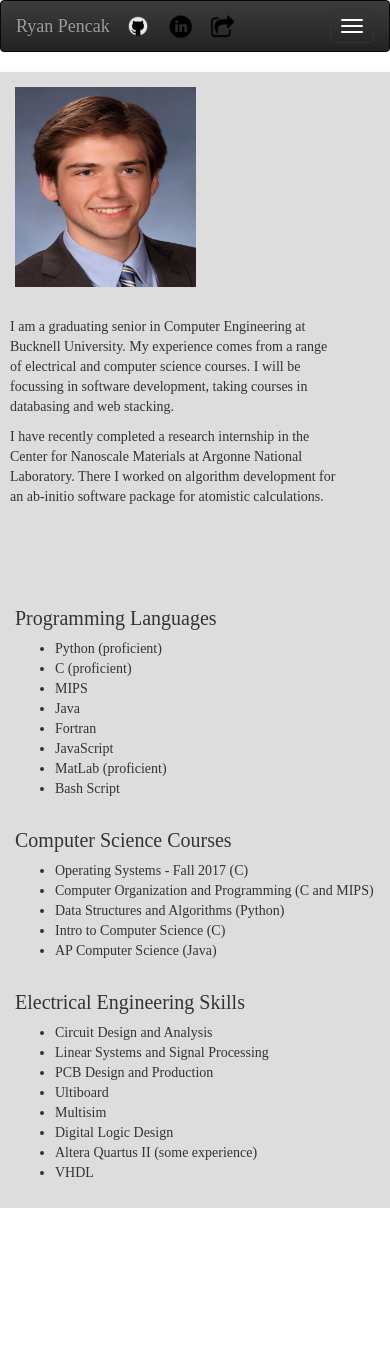
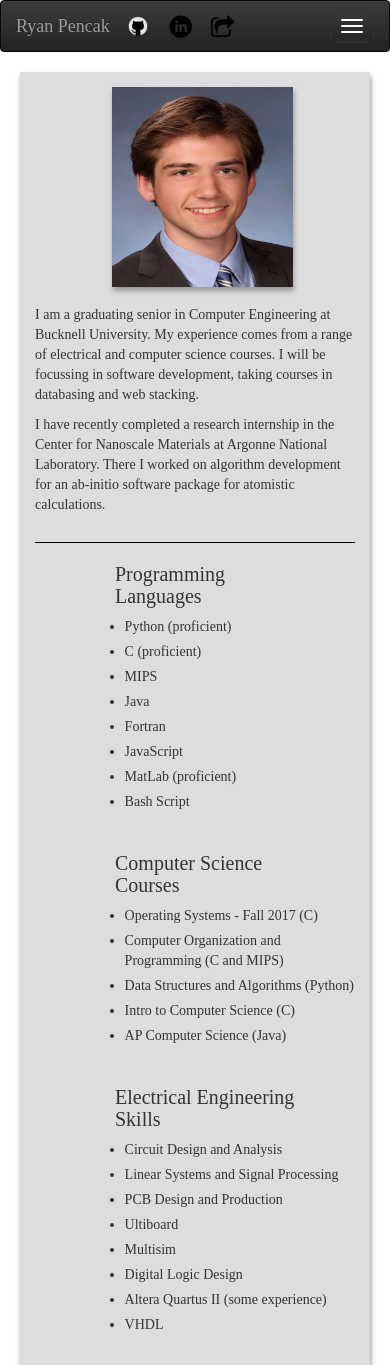
Before and after one commit to danielpencak/ryanPencak, a React (Create React App) app: page / in a window 390 px wide. Before the commit the page ends 1208 px from the top, so only its background shows below. Built offline with nearby package versions, Linux system fonts and the light colour scheme.

Commit message:
Add media queries

```diff
--- a/src/About/About.css
+++ b/src/About/About.css
@@ -1,11 +1,6 @@
 .About {
   height: 500px;
   /*border: 1px solid black;*/
-}
-
-.About .headshot {
-  height: 200px;
-  width: 181px;
 }
 
 .About .pic {
@@ -13,20 +8,25 @@
   justify-content: flex-start;
   align-items: center;
   height: 200px;
-  /*border: 1px solid black;*/
+}
+
+.About .headshot {
+  height: 200px;
+  width: 181px;
+  box-shadow: 1px 4px 5px #999;
 }
 
 .About .summary {
-    padding: 30px 50px 40px 10px;
+  padding: 2% 8% 2% 15px;
 }
 
-.About .show-grid h1 {
-  font-size: 20px;
-}
-
-.About .show-grid.skills {
-  padding-top: 30px;
-}
+/*.About .show-grid {
+  padding-top: 2%;
+  display: flex;
+  flex-direction: row;
+  align-items: flex-start;
+  justify-content: space-between;
+}*/
 
 .About .container {
   background-color: #DDD;
@@ -37,3 +37,49 @@
 .pic.col-md-3.col-xs-12 {
   padding-right: 0;
 }
+
+.About .show-grid h1 {
+  font-size: 20px;
+  /*text-align: center;*/
+  padding: 25px 20px 0 50px;
+  margin-top: 0;
+}
+
+
+.About ul {
+  padding: 0 0 0 68px;
+}
+
+@media (max-width: 767px) {
+  .About .pic {
+    display: flex;
+    justify-content: center;
+    align-items: center;
+    height: 200px;
+  }
+  .About .summary {
+    padding: 5% 15px 5% 15px;
+  }
+  .About .container {
+    margin: 0px 20px 20px 20px;
+  }
+  .About .show-grid h1 {
+    padding: 0 15% 0 25%;
+  }
+  .About .show-grid ul {
+    padding: 0 0 0 28%;
+  }
+  .About .show-grid li {
+    margin-bottom: 5px;
+  }
+  .About .languages, .About .cs {
+    margin-bottom: 40px;
+  }
+  .About .electrical {
+    margin-bottom: 15px;
+  }
+  .About .show-grid .line {
+    padding-top: 20px;
+    border-top: 1px solid black;
+  }
+}
--- a/src/About/About.js
+++ b/src/About/About.js
@@ -21,12 +21,12 @@ export default class About extends Component {
               </p>
             </Col>
           </Row>
-          <Row className="show-grid skills">
-            <Col xs={12} md={4}>
-              <h1>
+          <Row className="show-grid">
+            <Col xs={12} sm={4} md={4} lg={4}>
+              <h1 className="line">
                 Programming Languages
               </h1>
-              <ul>
+              <ul className="languages">
                 <li>Python (proficient)</li>
                 <li>C (proficient)</li>
                 <li>MIPS</li>
@@ -37,11 +37,11 @@ export default class About extends Component {
                 <li>Bash Script</li>
               </ul>
             </Col>
-            <Col xs={12} md={4}>
+            <Col xs={12} sm={4} md={4} lg={4}>
               <h1>
                 Computer Science Courses
               </h1>
-              <ul>
+              <ul className="cs">
                 <li>Operating Systems - Fall 2017 (C)</li>
                 <li>Computer Organization and Programming (C and MIPS)</li>
                 <li>Data Structures and Algorithms (Python)</li>
@@ -49,11 +49,11 @@ export default class About extends Component {
                 <li>AP Computer Science (Java)</li>
               </ul>
             </Col>
-            <Col xs={12} md={4}>
+            <Col xs={12} sm={4} md={4} lg={4}>
               <h1>
                 Electrical Engineering Skills
               </h1>
-              <ul>
+              <ul className="electrical">
                 <li>Circuit Design and Analysis</li>
                 <li> Linear Systems and Signal Processing</li>
                 <li>PCB Design and Production</li>
--- a/src/App/App.css
+++ b/src/App/App.css
@@ -1,3 +1,3 @@
 .App {
-  height: 100%;
+  /*height: 100%;*/
 }
--- a/src/index.css
+++ b/src/index.css
@@ -6,4 +6,5 @@ body {
 
 html, body, #root {
   height: 100%;
+  /*overflow: scroll;*/
 }
```
